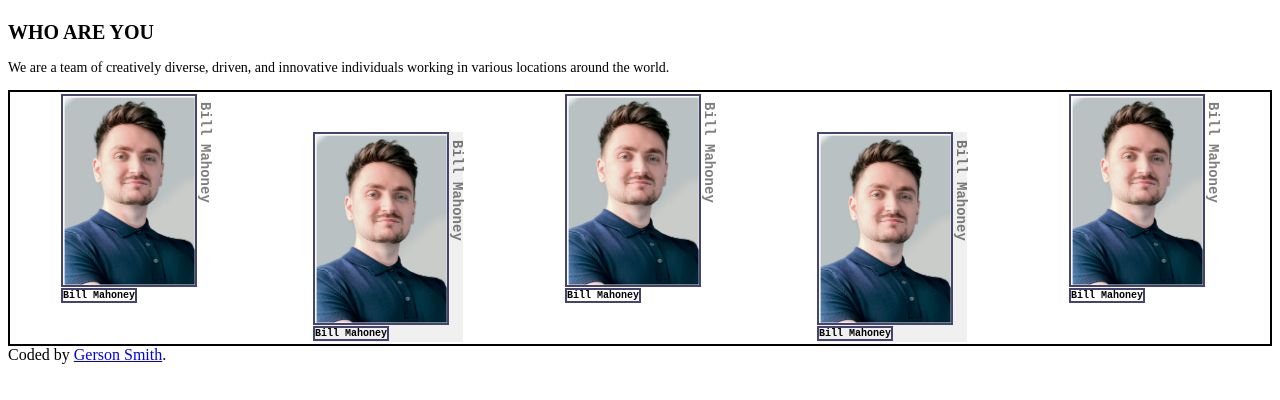
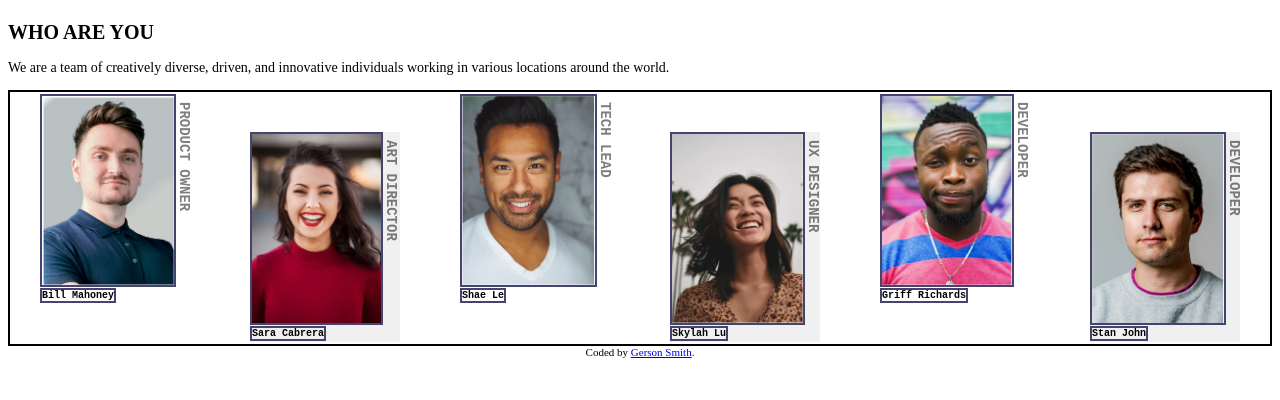
Before and after one commit to GersonSmithKevin/My-Team-Page, a plain HTML site: page index.html in a window 1280 px wide. Shown: the part 86-486 px from the top of the page. Drawn offline with Linux system fonts and the light colour scheme.

Commit message:
fix: correct image paths and update names

```diff
--- a/index.html
+++ b/index.html
@@ -29,55 +29,63 @@
         Bill Mahoney
       </div>
       <div class="vertical">
-        Bill Mahoney
+        PRODUCT OWNER
       </div>
     </section>
 
 
     <section class="perfil">
-      <img src="image/photo_1.png" alt="Bill Mahoney">
+      <img src="image/photo_2.png" alt="Sara Cabrera">
       <div class="name">
-        Bill Mahoney
+        Sara Cabrera
       </div>
       <div class="vertical">
-        Bill Mahoney
+        ART DIRECTOR
       </div>
     </section>
 
 
     <section class="perfil">
-      <img src="image/photo_1.png" alt="Bill Mahoney">
+      <img src="image/photo_3.png" alt="Shae Le">
       <div class="name">
-        Bill Mahoney
+        Shae Le
       </div>
       <div class="vertical">
-        Bill Mahoney
+        TECH LEAD
       </div>
     </section>
 
 
     <section class="perfil">
-      <img src="image/photo_1.png" alt="Bill Mahoney">
+      <img src="image/photo_4.png" alt="Skylah Lu">
       <div class="name">
-        Bill Mahoney
+        Skylah Lu
       </div>
       <div class="vertical">
-        Bill Mahoney
+        UX DESIGNER
       </div>
     </section>
 
 
     <section class="perfil">
-      <img src="image/photo_1.png" alt="Bill Mahoney">
+      <img src="image/photo_5.png" alt="Griff Richards">
       <div class="name">
-        Bill Mahoney
+        Griff Richards
       </div>
       <div class="vertical">
-        Bill Mahoney
+        DEVELOPER
       </div>
     </section>
 
-
+    <section class="perfil">
+      <img src="image/photo_6.png" alt="Stan John">
+      <div class="name">
+        Stan John
+      </div>
+      <div class="vertical">
+        DEVELOPER
+      </div>
+    </section>
 
   </section>
 
--- a/style.css
+++ b/style.css
@@ -10,6 +10,11 @@ h2 {
 
 p {
   font-size: clamp(10px, 2vw, 14px);
+}
+
+.attribution {
+  font-size: 11px;
+  text-align: center;
 }
 
 .mirrow {
```
